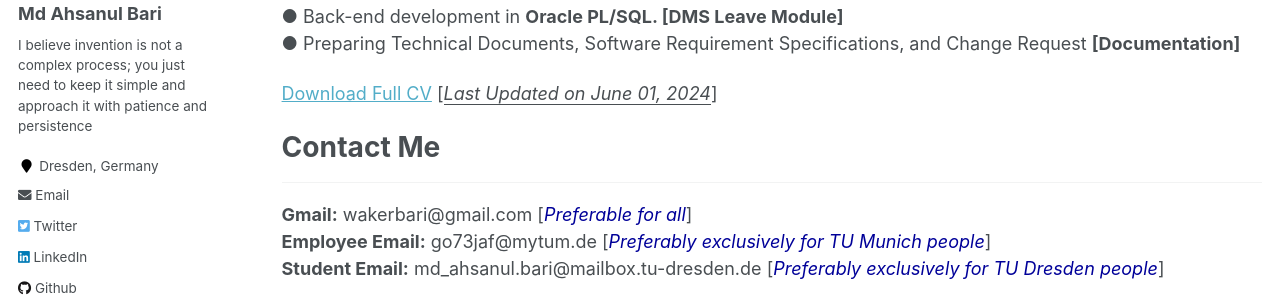
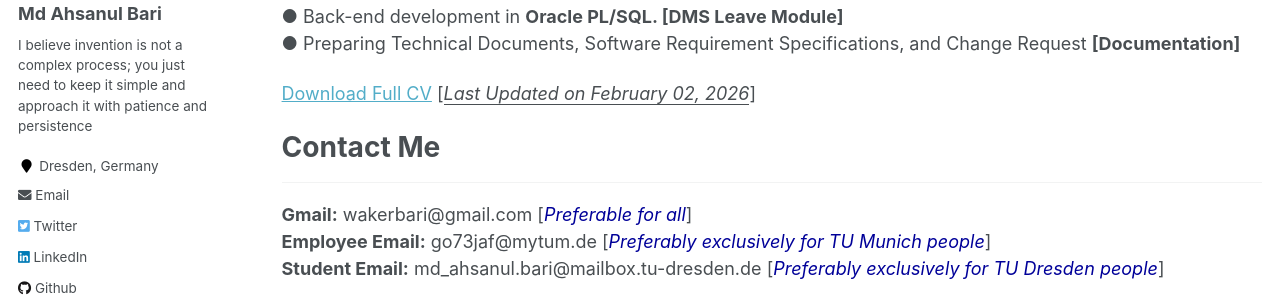
Before and after one commit to AhsanulBariRomi/ahsanul-bari.github.io, a Jekyll site: the page built from _pages/cv.md, in a window 1280 px wide and 900 px high, scrolled down 1607 px. Shown: the part 177-474 px from the top of the window. Built offline with Jekyll 4.4.1, drawn with Linux system fonts in a browser that asks for light colours.

Commit message:
Cv updated

```diff
--- a/_pages/cv.md
+++ b/_pages/cv.md
@@ -62,7 +62,7 @@ Data Center, Tomcat (UAT Env.), Weblogic(Prod Env.), Java8, Java11, Java Spring
 ● Preparing Technical Documents, Software Requirement Specifications, and Change Request <b>[Documentation]</b><br />
 
 
-[Download Full CV](https://drive.google.com/file/d/1myNcb6z3wLngJkxEi_bAOnhqvz5K8bTV/view?usp=sharing) [<ins>*Last Updated on June 01, 2024*</ins>]
+[Download Full CV](https://drive.google.com/drive/folders/1B8n5sxn17Z8l8WQXmbIn8wd9PaB8CQi_?usp=sharing) [<ins>*Last Updated on February 02, 2026*</ins>]
 
 # Contact Me
 -------------
```
